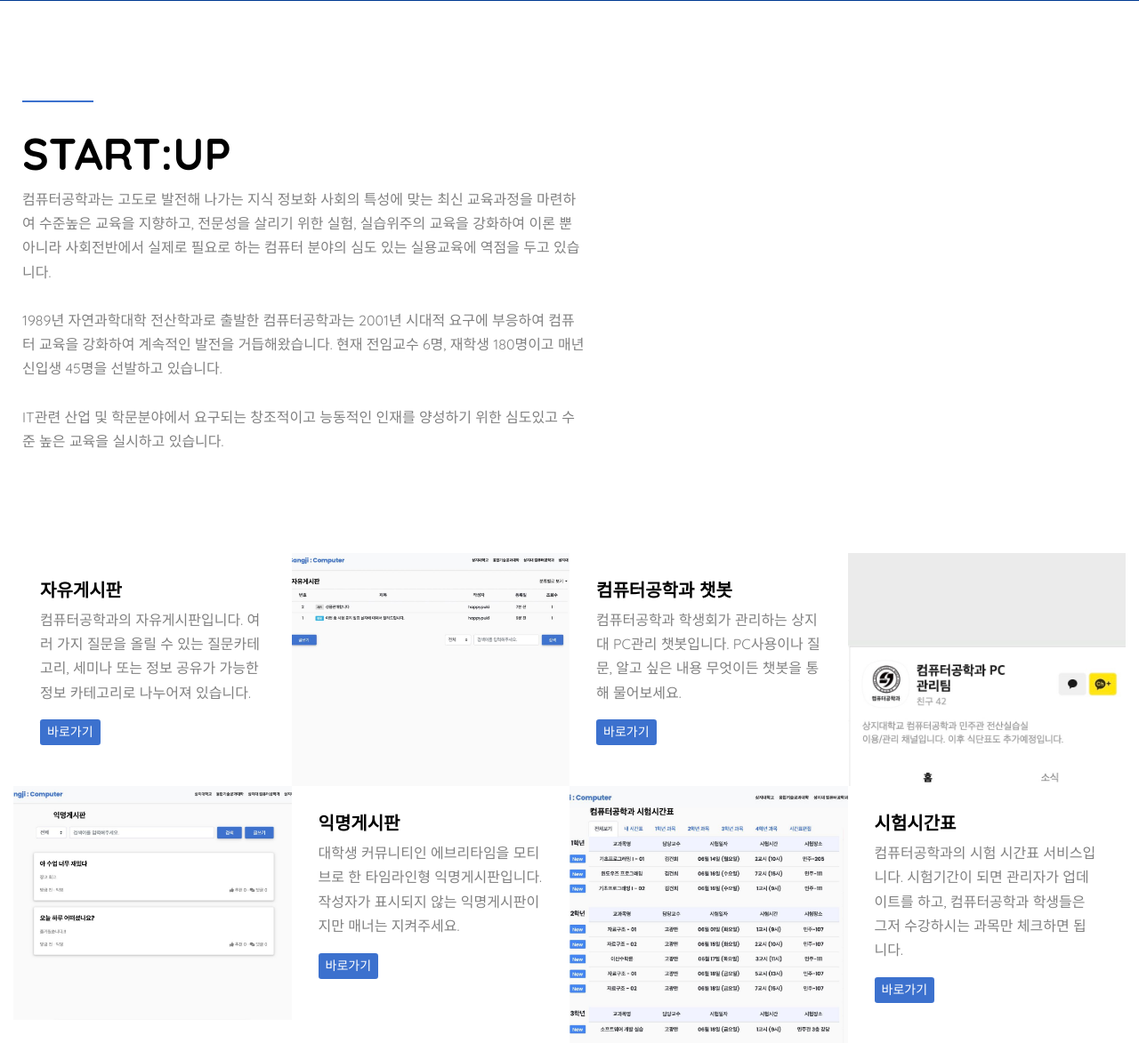
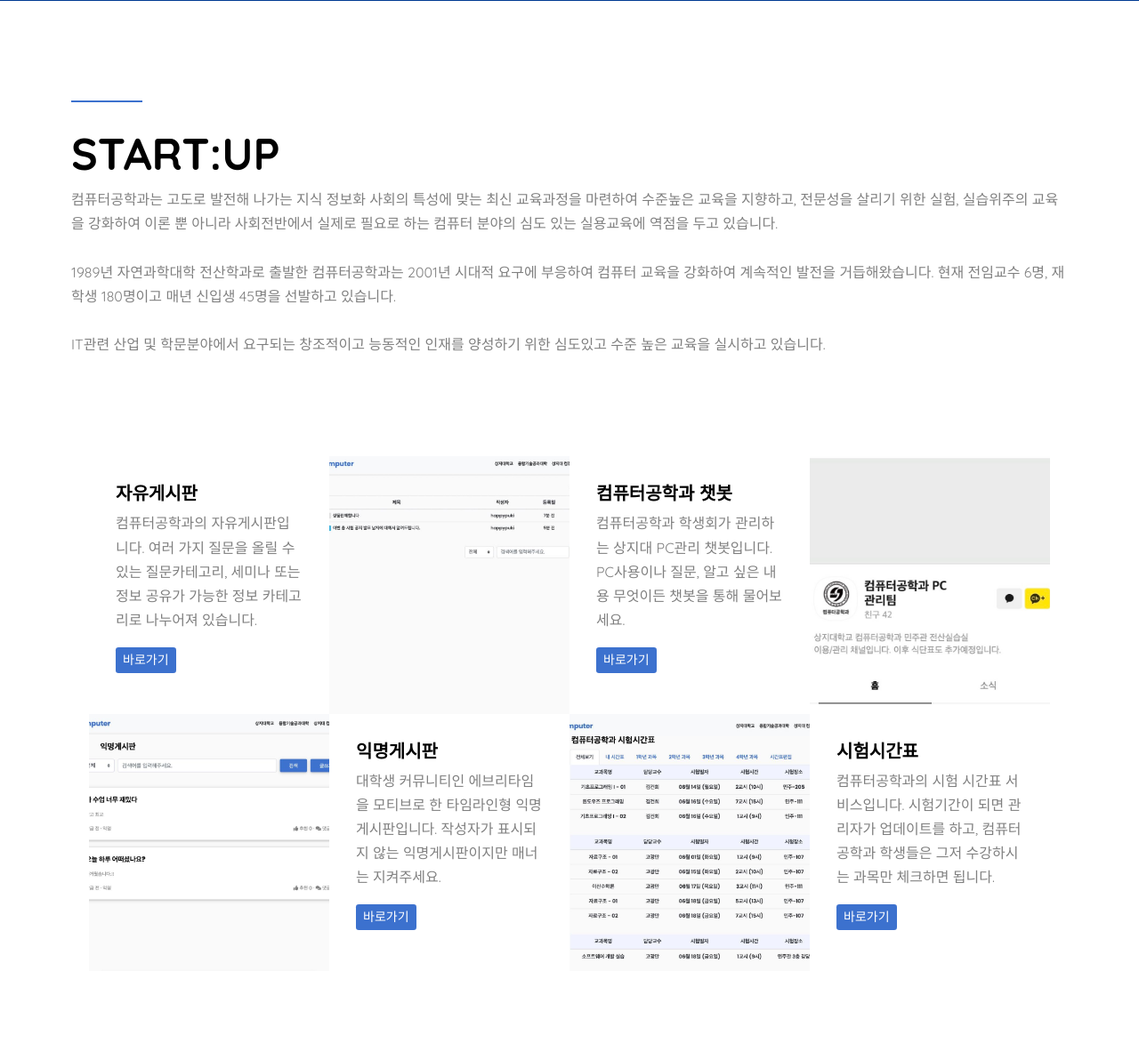
Before and after one commit to JaechanGo/Sangji_Compiler, a Django app: page / in a window 1280 px wide. Shown: the part 799-1972 px from the top of the page at 89% size. Run offline with Django 3.2, Linux system fonts and the light colour scheme; some libraries are stand-ins or nearby versions.

Commit message:
update(2021/06/10)

```diff
--- a/templates/users/index.html
+++ b/templates/users/index.html
@@ -219,15 +219,13 @@
 
     <!--사이트 소개-->
     <section class="site-section" id="schedule-section">
-        <div class="container" style="margin-left: 10px !important;">
+        <div class="container">
           <div class="row mb-5">
-            <div class="col-md-7 text-left heading-wrap mb-5">
+            <div class="row-md-7 text-left heading-wrap mb-5" style="margin:0px 10px 0px 10px;">
               <h2 class="mt-0">START:UP</h2>
               <!-- <p>Far far away, behind the word mountains, far from the countries Vokalia and Consonantia, there live the blind texts. Separated they live in Bookmarksgrove right at the coast of the Semantics, a large language ocean.</p> -->
               <p>컴퓨터공학과는 고도로 발전해 나가는 지식 정보화 사회의 특성에 맞는 최신 교육과정을 마련하여 수준높은 교육을 지향하고, 전문성을 살리기 위한 실험, 실습위주의 교육을 강화하여 이론 뿐 아니라 사회전반에서 실제로 필요로 하는 컴퓨터 분야의 심도 있는 실용교육에 역점을 두고 있습니다.<br><br> 1989년 자연과학대학 전산학과로 출발한 컴퓨터공학과는 2001년 시대적 요구에 부응하여 컴퓨터 교육을 강화하여 계속적인 발전을 거듭해왔습니다. 현재 전임교수 6명, 재학생 180명이고 매년 신입생 45명을 선발하고 있습니다.<br><br> IT관련 산업 및 학문분야에서 요구되는 창조적이고 능동적인 인재를 양성하기 위한 심도있고 수준 높은 교육을 실시하고 있습니다.</p>
             </div>
-
-          </div>
         </div>
 
         <div class="container-fluid">
```
